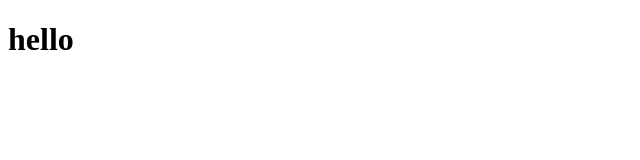
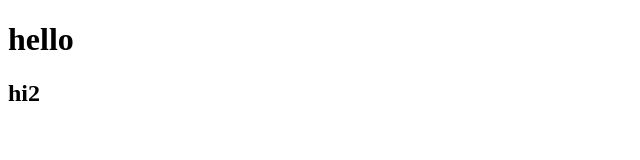
Before and after one commit to Quyenls/f8-fullstack-k2, a plain HTML site: page day1/index.html in a window 1280 px wide. Shown: the full height of the page, 0-640 px from the left. Drawn offline with Linux system fonts and the light colour scheme.

Commit message:
sua bai tap ngay 1

```diff
--- a/day1/index.html
+++ b/day1/index.html
@@ -7,5 +7,6 @@
 </head>
 <body>
     <h1>hello</h1>
+    <h2>hi2</h2>
 </body>
 </html>
```
